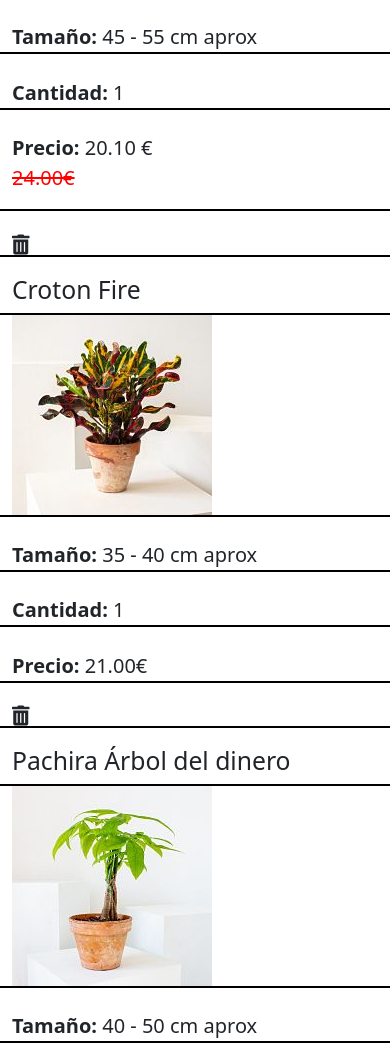
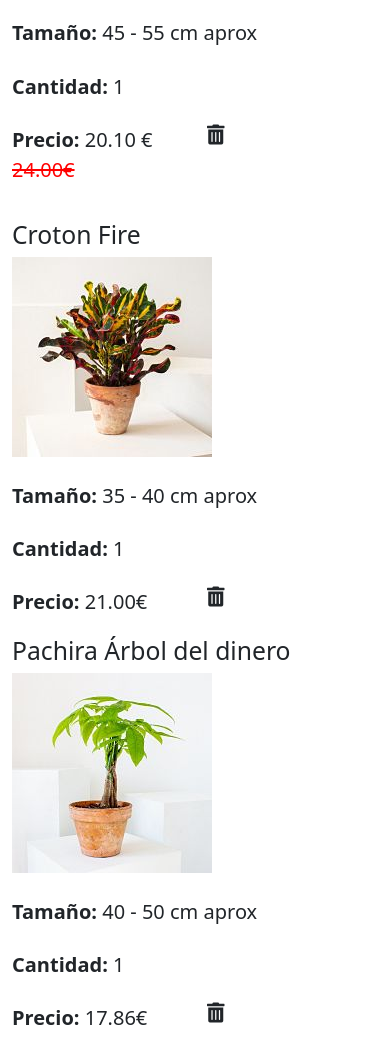
Before and after one commit to MMarCarrasco/DESPL_ProyectoFinal, a plain HTML site: page index.html in a window 390 px wide. Shown: the part 461-1507 px from the top of the page. Drawn offline with nearby package versions, Linux system fonts and the light colour scheme.

Commit message:
Verion movil

```diff
--- a/css/styles.css
+++ b/css/styles.css
@@ -37,16 +37,23 @@ ul li #oferta{color: red; text-decoration: line-through;}
 /*Productos*/
 .producto div{ margin-top: 6%; font-size: 20px;border-bottom: 2px solid black;}
 .producto .nombre, .producto .imagen{margin-top: 0;}
-.lista{
-    margin-bottom: 0;
-}
+.lista{margin-bottom: 0;}
+
+.total p.vacio{color: #a8cfc3;}
 
 /*Total*/
-.total{
-    margin-top: 0px;
-}
+.total{margin-top: 0px;}
+
 /* PIE DE PÁGINA */
 footer{background: #f7f2ee ;}
 footer .footer_links ul li a{color: #3f5850;}
 footer .footer_links ul li a:hover{color: #a8cfc3;}
 .copyright{background: #3f5850; color: white;font-size: 12px;}
+
+
+@media (max-width:460px){
+    .producto div{ margin-top: 6%; font-size: 20px;border-bottom: none;}
+    header .user-utils  a{color: white;}
+
+
+}
--- a/index.html
+++ b/index.html
@@ -58,30 +58,30 @@
 			<ul class="lista">
 				<li class="producto row">
 					<div class="nombre1"><h2>Monstera Deliciosa</h2></div>
-					<div class="imagen col-md-3 col-xs-12"><img src="./img/monstera.jpg" alt=""></div>
-					<div class="tamaño col-md-3 col-xs-12"><b>Tamaño:</b> 45 - 55 cm aprox</div>
-					<div class="cantidad col-md-2 col-xs-12"><b class="p">Cantidad: </b><span>1</span></div>
-					<div class="precio col-md-2 col-xs-12"><b class="p">Precio: </b><span class="precio">20.10 </span>€<p id="oferta">24.00€ </p></div>
-					<div class="eliminar col-md-2 col-xs-12"><i class="p fas fa-trash-alt"></i></div>
+					<div class="imagen col-md-3 col-12"><img src="./img/monstera.jpg" alt=""></div>
+					<div class="tamaño col-md-3 col-12"><b>Tamaño:</b> 45 - 55 cm aprox</div>
+					<div class="cantidad col-md-2 col-12"><b class="p">Cantidad: </b><span>1</span></div>
+					<div class="precio col-md-2 col-6"><b class="p">Precio: </b><span class="precio">20.10 </span>€<p id="oferta">24.00€ </p></div>
+					<div class="eliminar col-md-2 col-6"><i class="p fas fa-trash-alt"></i></div>
 
 				</li>
 
 				<li class="producto row ">
 					<div class="nombre"><h2>Croton Fire</h2></div>
-					<div class="imagen col-md-3 col-xs-12"><img src="./img/croton.jpg" alt=""></div>
-					<div class="tamaño col-md-3 col-xs-12 "><b>Tamaño:</b> 35 - 40 cm aprox</div>
-					<div class="cantidad col-md-2 col-xs-12"><b>Cantidad: </b><span>1</span></div>
-					<div class="precio col-md-2 col-xs-12"><b>Precio: </b><span class="precio">21.00</span>€</div>
-					<div class="eliminar col-md-2 col-xs-12"><i class="p fas fa-trash-alt"></i></div>
+					<div class="imagen col-md-3 col-12"><img src="./img/croton.jpg" alt=""></div>
+					<div class="tamaño col-md-3 col-12 "><b>Tamaño:</b> 35 - 40 cm aprox</div>
+					<div class="cantidad col-md-2 col-12"><b>Cantidad: </b><span>1</span></div>
+					<div class="precio col-md-2 col-6"><b>Precio: </b><span class="precio">21.00</span>€</div>
+					<div class="eliminar col-md-2 col-6"><i class="p fas fa-trash-alt"></i></div>
 				</li>
 
 				<li class="producto row ">
 					<div class="nombre"><h2>Pachira Árbol del dinero</h2></div>
-					<div class="imagen col-md-3"><img src="./img/pachira.jpg" alt=""></div>
-					<div class="tamaño col-md-3"><b>Tamaño:</b> 40 - 50 cm aprox</div>
-					<div class="cantidad col-md-2"><b>Cantidad: </b>1</div>
-					<div class="precio col-md-2 "><b>Precio: </b><span class="precio">17.86</span>€</div>
-					<div class="eliminar col-md-2"><i class="p fas fa-trash-alt"></i></div>
+					<div class="imagen col-md-3 col-12"><img src="./img/pachira.jpg" alt=""></div>
+					<div class="tamaño col-md-3 col-12"><b>Tamaño:</b> 40 - 50 cm aprox</div>
+					<div class="cantidad col-md-2 col-12"><b>Cantidad: </b>1</div>
+					<div class="precio col-md-2 col-6"><b>Precio: </b><span class="precio">17.86</span>€</div>
+					<div class="eliminar col-md-2 col-6"><i class="p fas fa-trash-alt"></i></div>
 				</li>
 			</ul>
 
--- a/js/scripts.js
+++ b/js/scripts.js
@@ -63,10 +63,6 @@ $(document).ready(function(){
 
 
 
-
-
-
-
 })
 
 //Contador de productos de la lista
```
